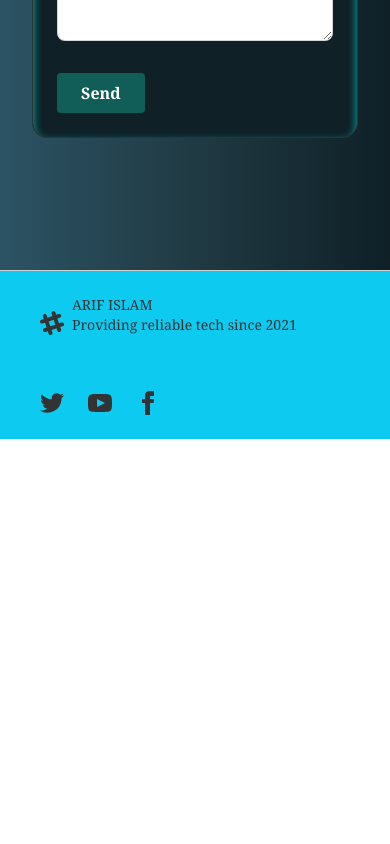
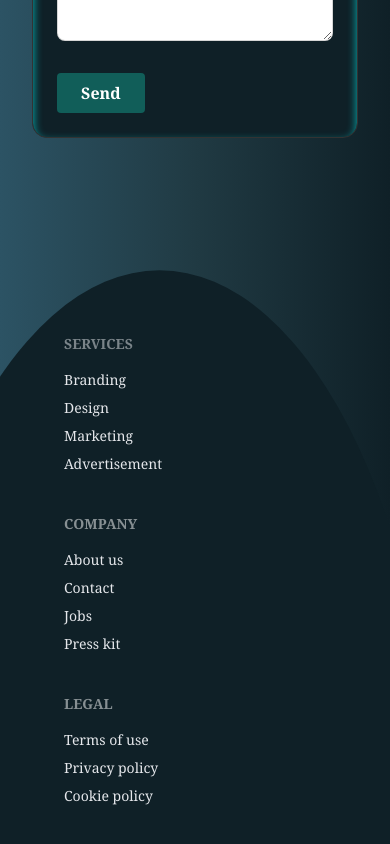
Before and after one commit to Arif6474/Arif-Islam, a React (Create React App) app: page / in a window 390 px wide. Shown: the part 6507-7351 px from the top of the page. Before the commit the page ends 6946 px from the top, so only its background shows below. Built offline with nearby package versions, Linux system fonts and the light colour scheme.

Commit message:
desing footer

```diff
--- a/src/Pages/Home/Contact.js
+++ b/src/Pages/Home/Contact.js
@@ -15,10 +15,11 @@ const Contact = () => {
     emailjs.sendForm('service_pg7eh8y', 'template_syp2b0d', form.current, 'VxMdW-cPTFgwTvLDE')
       .then((result) => {
           console.log(result.text);
-          toast.success("message sent successfully");
+          toast.success("Message sent successfully");
       }, (error) => {
           console.log(error.text);
       });
+      e.target.reset();
   };
     return (
 
--- /dev/null
+++ b/src/Pages/Shared/Footer.css
@@ -0,0 +1,4 @@
+.personal-footer{
+    background-color: #0F2027;
+    clip-path: ellipse(72% 100% at 40.92% 100%);
+}
--- a/src/Pages/Shared/Footer.js
+++ b/src/Pages/Shared/Footer.js
@@ -1,22 +1,55 @@
 import React from 'react';
-
+import './Footer.css'
 const Footer = () => {
     return (
-        <div>
+        <div  className="personal-footer">
 
-<footer class="footer px-10 py-4 border-t bg-info   text-base-content border-base-300">
-  <div class="items-center grid-flow-col">
-    <svg width="24" height="24" viewBox="0 0 24 24" xmlns="http://www.w3.org/2000/svg" fill-rule="evenodd" clip-rule="evenodd" class="fill-current"><path d="M22.672 15.226l-2.432.811.841 2.515c.33 1.019-.209 2.127-1.23 2.456-1.15.325-2.148-.321-2.463-1.226l-.84-2.518-5.013 1.677.84 2.517c.391 1.203-.434 2.542-1.831 2.542-.88 0-1.601-.564-1.86-1.314l-.842-2.516-2.431.809c-1.135.328-2.145-.317-2.463-1.229-.329-1.018.211-2.127 1.231-2.456l2.432-.809-1.621-4.823-2.432.808c-1.355.384-2.558-.59-2.558-1.839 0-.817.509-1.582 1.327-1.846l2.433-.809-.842-2.515c-.33-1.02.211-2.129 1.232-2.458 1.02-.329 2.13.209 2.461 1.229l.842 2.515 5.011-1.677-.839-2.517c-.403-1.238.484-2.553 1.843-2.553.819 0 1.585.509 1.85 1.326l.841 2.517 2.431-.81c1.02-.33 2.131.211 2.461 1.229.332 1.018-.21 2.126-1.23 2.456l-2.433.809 1.622 4.823 2.433-.809c1.242-.401 2.557.484 2.557 1.838 0 .819-.51 1.583-1.328 1.847m-8.992-6.428l-5.01 1.675 1.619 4.828 5.011-1.674-1.62-4.829z"></path></svg>
-    <p>ARIF ISLAM <br/>Providing reliable tech since 2021</p>
+           <footer class="footer  p-16  text-white">
+  <div className="text-white">
+    <span class="footer-title text-gray-200" >Services</span>
+    <a  data-aos="fade-up-right"
+    data-aos-easing="linear"
+    data-aos-duration="1000"
+     class="link link-hover text-gray-200" >Branding</a>
+    <a data-aos="fade-up-right"
+    data-aos-easing="linear"
+    data-aos-duration="1200" class="link link-hover text-gray-200" >Design</a>
+    <a data-aos="fade-up-right"
+    data-aos-easing="linear"
+    data-aos-duration="1500" class="link link-hover text-gray-200" >Marketing</a>
+    <a data-aos="fade-up-right"
+    data-aos-easing="linear"
+    data-aos-duration="1800" class="link link-hover text-gray-200" >Advertisement</a>
   </div>
-  <div class="md:place-self-center md:justify-self-end">
-    <div class="grid grid-flow-col gap-4">
-      <a><svg xmlns="http://www.w3.org/2000/svg" width="24" height="24" viewBox="0 0 24 24" class="fill-current"><path d="M24 4.557c-.883.392-1.832.656-2.828.775 1.017-.609 1.798-1.574 2.165-2.724-.951.564-2.005.974-3.127 1.195-.897-.957-2.178-1.555-3.594-1.555-3.179 0-5.515 2.966-4.797 6.045-4.091-.205-7.719-2.165-10.148-5.144-1.29 2.213-.669 5.108 1.523 6.574-.806-.026-1.566-.247-2.229-.616-.054 2.281 1.581 4.415 3.949 4.89-.693.188-1.452.232-2.224.084.626 1.956 2.444 3.379 4.6 3.419-2.07 1.623-4.678 2.348-7.29 2.04 2.179 1.397 4.768 2.212 7.548 2.212 9.142 0 14.307-7.721 13.995-14.646.962-.695 1.797-1.562 2.457-2.549z"></path></svg></a>
-      <a><svg xmlns="http://www.w3.org/2000/svg" width="24" height="24" viewBox="0 0 24 24" class="fill-current"><path d="M19.615 3.184c-3.604-.246-11.631-.245-15.23 0-3.897.266-4.356 2.62-4.385 8.816.029 6.185.484 8.549 4.385 8.816 3.6.245 11.626.246 15.23 0 3.897-.266 4.356-2.62 4.385-8.816-.029-6.185-.484-8.549-4.385-8.816zm-10.615 12.816v-8l8 3.993-8 4.007z"></path></svg></a>
-      <a><svg xmlns="http://www.w3.org/2000/svg" width="24" height="24" viewBox="0 0 24 24" class="fill-current"><path d="M9 8h-3v4h3v12h5v-12h3.642l.358-4h-4v-1.667c0-.955.192-1.333 1.115-1.333h2.885v-5h-3.808c-3.596 0-5.192 1.583-5.192 4.615v3.385z"></path></svg></a>
-    </div>
+  <div>
+    <span class="footer-title">Company</span>
+    <a data-aos="fade-up"
+    data-aos-easing="linear"
+    data-aos-duration="1000" class="link link-hover text-gray-200" >About us</a>
+    <a data-aos="fade-up"
+    data-aos-easing="linear"
+    data-aos-duration="1200" class="link link-hover text-gray-200" >Contact</a>
+    <a data-aos="fade-up"
+    data-aos-easing="linear"
+    data-aos-duration="1500"  class="link link-hover text-gray-200" >Jobs</a>
+    <a data-aos="fade-up"
+    data-aos-easing="linear"
+    data-aos-duration="1800" class="link link-hover text-gray-200" >Press kit</a>
+  </div>
+  <div>
+    <span class="footer-title">Legal</span>
+    <a data-aos="fade-up-left"
+    data-aos-easing="linear"
+    data-aos-duration="1000" class="link link-hover text-gray-200" >Terms of use</a>
+    <a data-aos="fade-up-left"
+    data-aos-easing="linear"
+    data-aos-duration="1200" class="link link-hover text-gray-200" >Privacy policy</a>
+    <a data-aos="fade-up-left"
+    data-aos-easing="linear"
+    data-aos-duration="1500" class="link link-hover text-gray-200" >Cookie policy</a>
   </div>
 </footer>
+
         </div>
     );
 };
--- a/src/Pages/Shared/Header.js
+++ b/src/Pages/Shared/Header.js
@@ -41,7 +41,7 @@ const Header = () => {
           as={Link} to="contact">Contact Me</NavLink>
     </Nav>
     <Nav>
-      <button className="btn btn-outline  hover:bg-teal-500 text-white border-none"><a className="text-white font-bold text-decoration-none"href="https://drive.google.com/file/d/1We2WR1z1hHQodKQux-zT4kotj8H_5pj4/view?usp=sharing">Resume</a></button>
+<a className="rounded bg-teal-800 hover:bg-teal-500  px-2 py-2 text-white  font-bold text-decoration-none"href="https://drive.google.com/file/d/1We2WR1z1hHQodKQux-zT4kotj8H_5pj4/view?usp=sharing">Resume</a>
     </Nav>
   </Navbar.Collapse>
   </Container>
```
